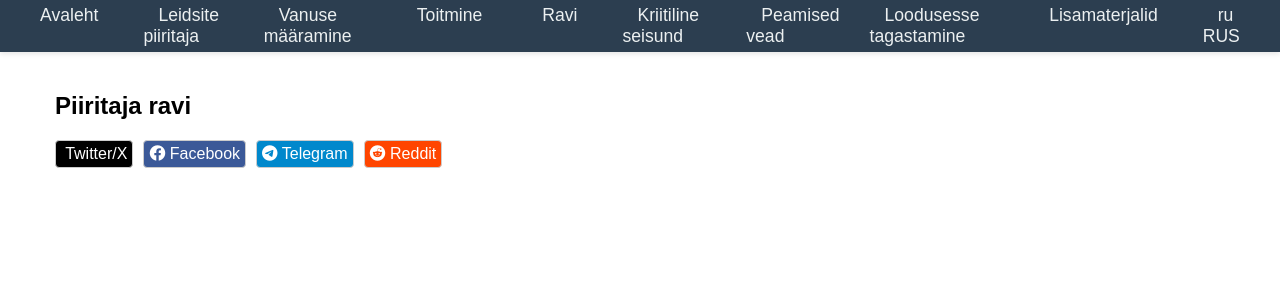
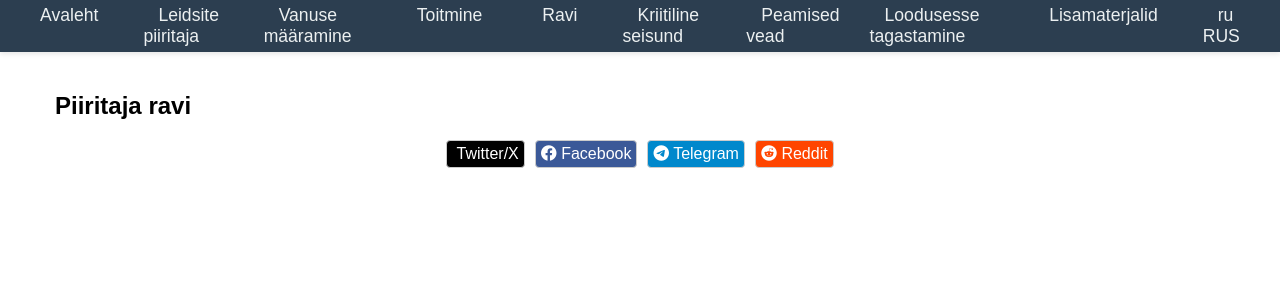
Before and after one commit to loodus-wiki/apus-apus, a Jekyll site: the page built from docs/est/cure-swift.md, in a window 1280 px wide. Shown: the top 300 px of the page. Built offline with Jekyll 4.4.1, drawn with Linux system fonts in a browser that asks for light colours.

Commit message:
share buttons justify-content: center

```diff
--- a/docs/assets/css/style.css
+++ b/docs/assets/css/style.css
@@ -578,6 +578,7 @@ p {
   display: flex;
   gap: 10px;
   flex-wrap: wrap;
+  justify-content: center
 }
 .btn-social {
   padding: 4px 5px;
```
